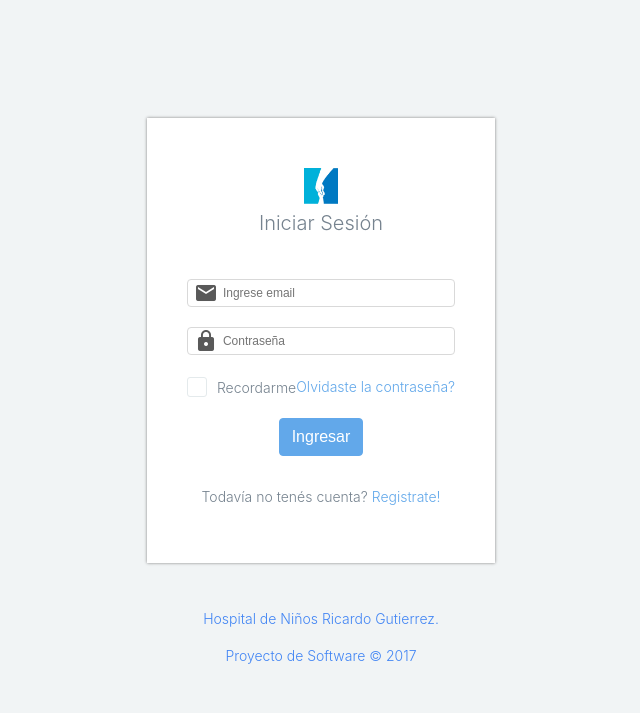
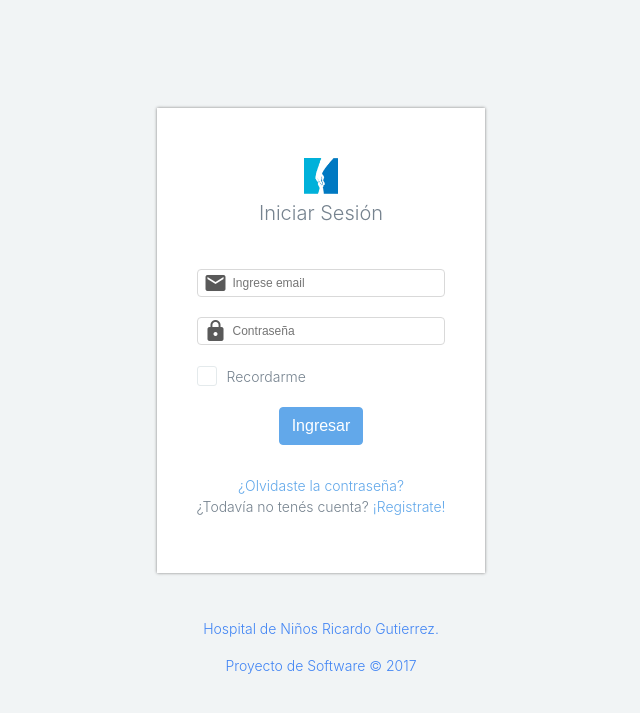
Before and after one commit to COD-Project/proyecto2017, a PHP site: page /login in a window 1280 px wide. Shown: the top 713 px of the page, without its empty margins (319-959 px from the left). Run offline with PHP 8.4, Linux system fonts and the light colour scheme.

Commit message:
Change visual

```diff
--- a/login/index.php
+++ b/login/index.php
@@ -48,11 +48,11 @@
                   <input type="checkbox" id="inputCheckbox" name="remember">
                   <label for="inputCheckbox" title="Recordarme">Recordarme</label>
               </div>
-              <a class="text-center" href="password/recovery" title="Olvidaste la contraseña?">Olvidaste la contraseña?</a>
           </div>
           <button type="submit" class="btn" title="Ingresar">Ingresar</button>
         </form>
-        <p>Todavía no tenés cuenta? <a href="signup">Registrate!</a></p>
+        <a class="text-center" href="password/recovery" title="Olvidaste la contraseña?">¿Olvidaste la contraseña?</a>
+        <p>¿Todavía no tenés cuenta? <a href="signup">¡Registrate!</a></p>
       </div>
     </div>
 
```
